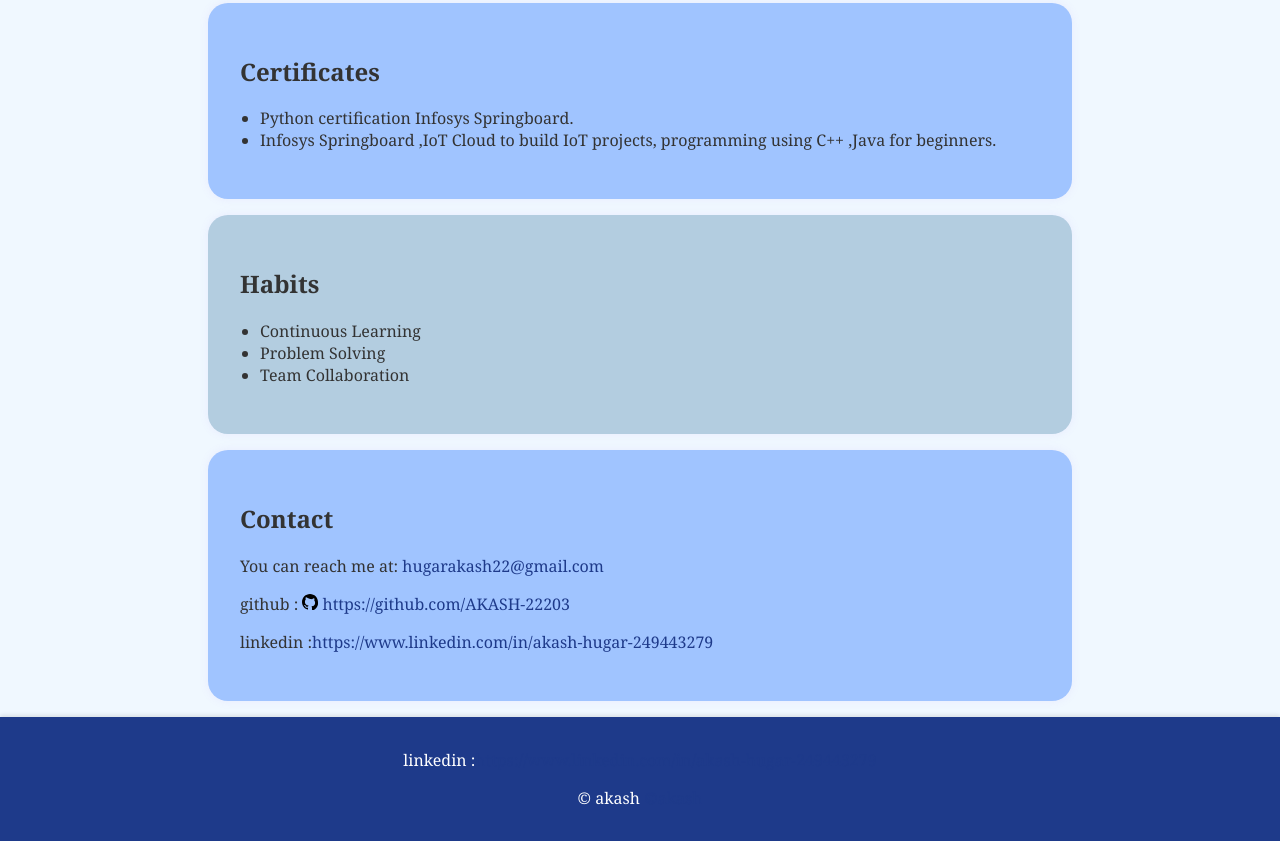
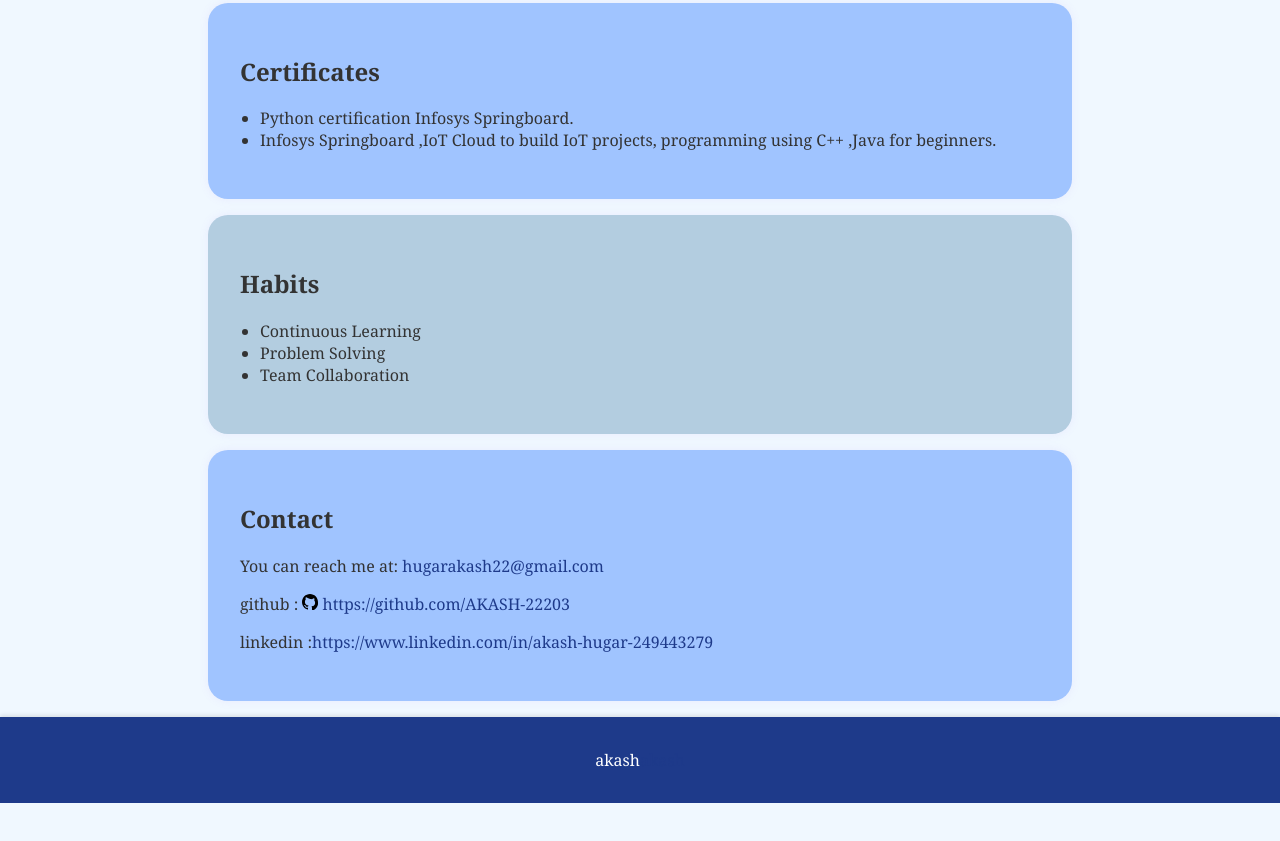
Before and after one commit to AKASH-22203/akashdsatm, a plain HTML site: page index.html in a window 1280 px wide. Shown: the part 2107-2948 px from the top of the page. After the commit the page ends 2910 px from the top, so only its background shows below. Drawn offline with Linux system fonts and the light colour scheme.

Commit message:
Update index.html

```diff
--- a/index.html
+++ b/index.html
@@ -126,8 +126,8 @@
     </section>
 
     <footer>
-         <p>linkedin :<a href="https://www.linkedin.com/in/akash-hugar-249443279 ">https://www.linkedin.com/in/akash-hugar-249443279 </a></p>
-        <p>&copy; akash <a href="https://akash-22203.github.io/akashdsatm/">&copy;akash</a></p>
+<!--          <p>linkedin :<a href="https://www.linkedin.com/in/akash-hugar-249443279 ">https://www.linkedin.com/in/akash-hugar-249443279 </a></p> -->
+        <p>akash<a href="https://akash-22203.github.io/akashdsatm/">akash</a></p>
     </footer>
 
     <script src="index.js"></script>
```
